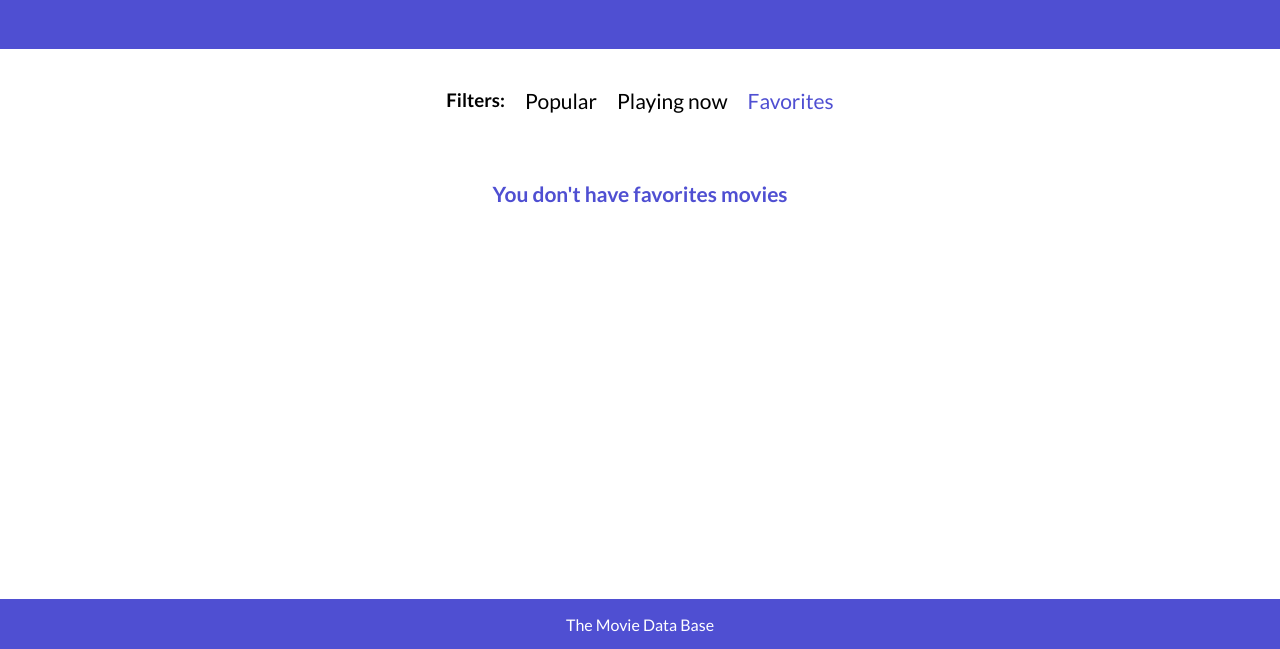
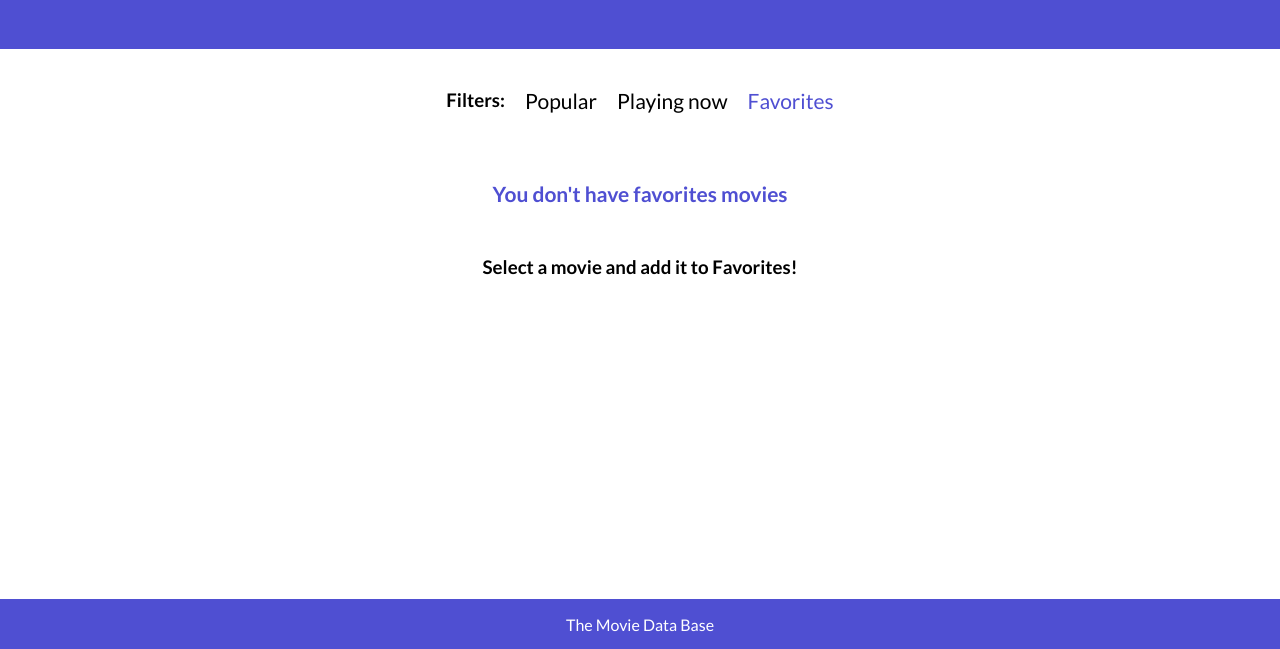
Before and after one commit to SharonCazap/TMDB, a plain HTML site: page index.html in a window 1280 px wide. Both pictures are taken after a click on the item "Favorites". Shown: the part 151-800 px from the top of the page. Drawn offline with Linux system fonts and the light colour scheme; no server answers.

Commit message:
Update index.js .noFavorite

```diff
--- a/css/styles.css
+++ b/css/styles.css
@@ -133,9 +133,9 @@ main .filters ul li{
 .noFavorite{
   display: flex;
   flex-direction: column;
-  flex-flow: row wrap;
   width: 100%;
   justify-content: center;
+  align-items: center;
 }
 .noFavorite h2{
   font-size: 21px;
--- a/js/index.js
+++ b/js/index.js
@@ -94,7 +94,7 @@ const moviesFavorites = async () => {
   grid.innerHTML = null;
 
   if(favoritesMovies == null){
-    grid.innerHTML += "<div class='noFavorite'><h2>You don't have favorites movies</h2></div>"
+    grid.innerHTML += "<div class='noFavorite'><h2>You don't have favorites movies</h2><h3>Select a movie and add it to Favorites!</h3></div>"
   }
 
   for(var i = 0; i < favoritesMovies.length; i++){
```
